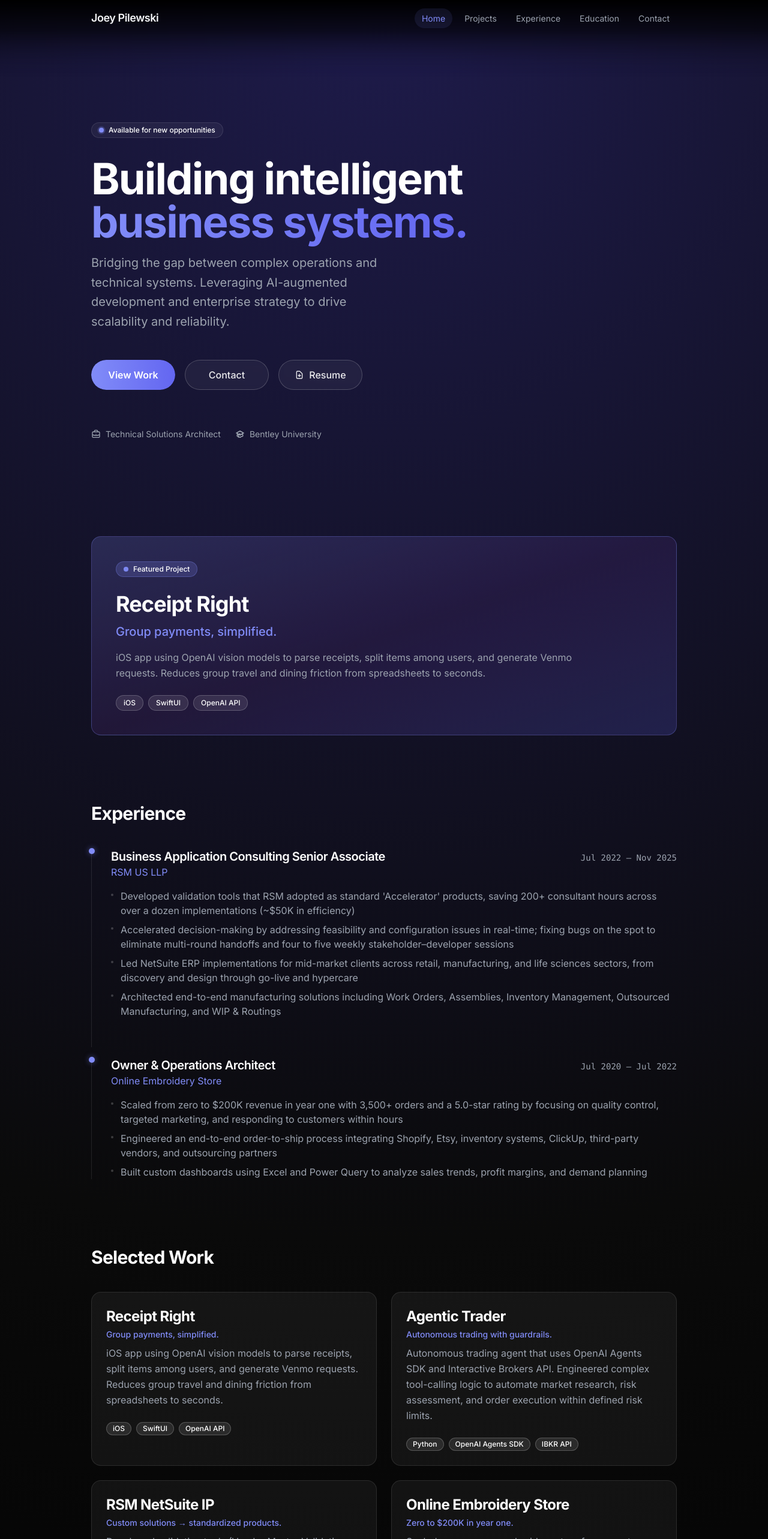
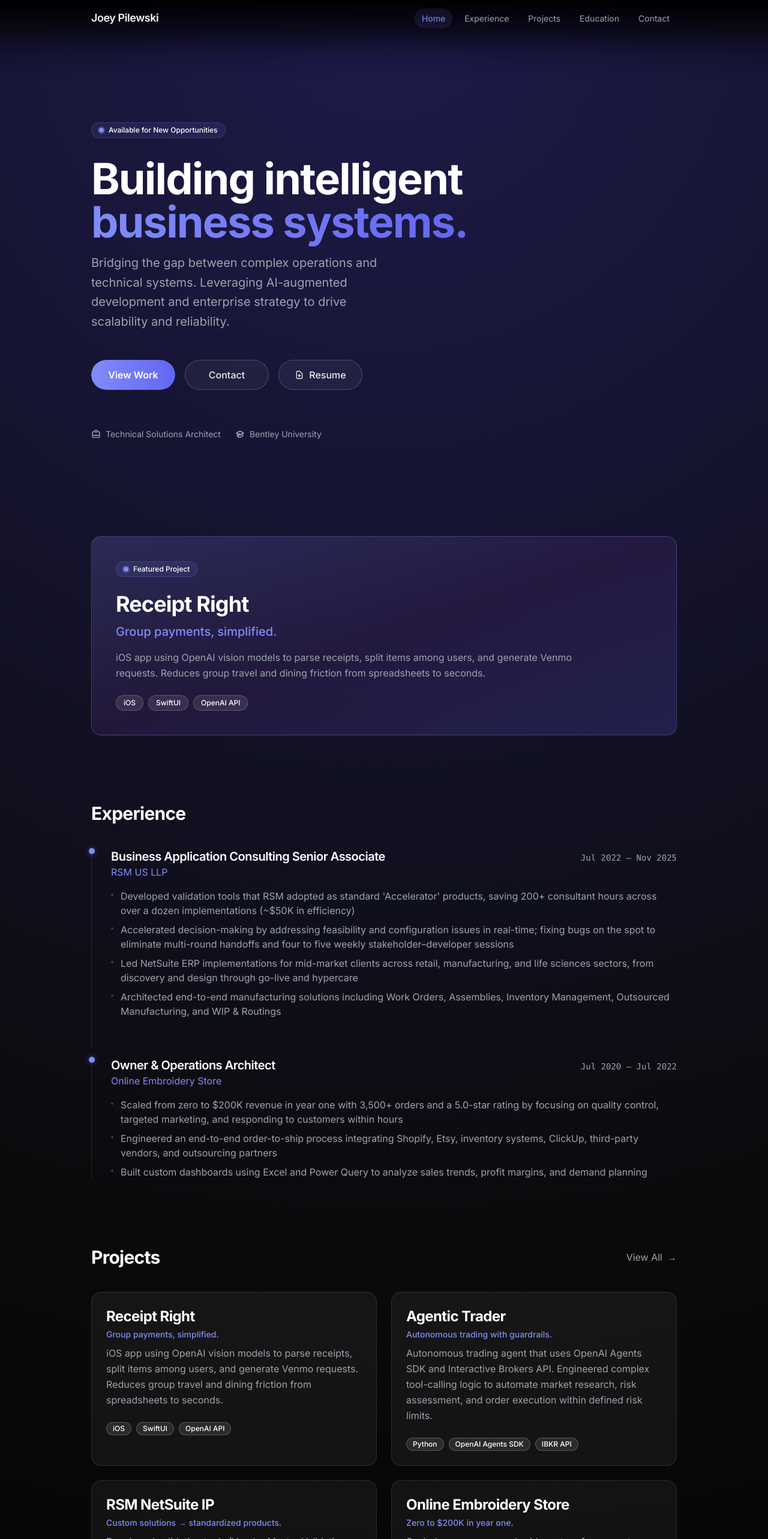
Before and after one commit to joeypilewski/portfolio-website, a Next.js app in the folder portfolio/: page / in a window 1280 px wide. Shown: the top 2566 px of the page at 60% size. Built offline with nearby package versions, Linux system fonts and the light colour scheme.

Commit message:
feat: enhance UI with updated styling for links, skill groups, and project sections

```diff
--- a/portfolio/src/app/contact/page.tsx
+++ b/portfolio/src/app/contact/page.tsx
@@ -94,9 +94,10 @@ export default function ContactPage() {
             <div className="pt-8">
                 <Link
                     href="/"
-                    className="text-text-muted hover:text-white transition-colors"
+                    className="inline-flex items-center gap-2 text-text-muted hover:text-white transition-colors group/link"
                 >
-                    ← Back to Home
+                    <span className="transform group-hover/link:-translate-x-1 transition-transform">←</span>
+                    Back to Home
                 </Link>
             </div>
         </div>
--- a/portfolio/src/app/education/page.tsx
+++ b/portfolio/src/app/education/page.tsx
@@ -32,9 +32,10 @@ export default function EducationPage() {
             <div className="pt-8">
                 <Link
                     href="/"
-                    className="text-text-muted hover:text-white transition-colors"
+                    className="inline-flex items-center gap-2 text-text-muted hover:text-white transition-colors group/link"
                 >
-                    ← Back to Home
+                    <span className="transform group-hover/link:-translate-x-1 transition-transform">←</span>
+                    Back to Home
                 </Link>
             </div>
         </div>
--- a/portfolio/src/app/experience/page.tsx
+++ b/portfolio/src/app/experience/page.tsx
@@ -15,9 +15,10 @@ export default function ExperiencePage() {
             <div className="pt-8">
                 <Link
                     href="/"
-                    className="text-text-muted hover:text-white transition-colors"
+                    className="inline-flex items-center gap-2 text-text-muted hover:text-white transition-colors group/link"
                 >
-                    ← Back to Home
+                    <span className="transform group-hover/link:-translate-x-1 transition-transform">←</span>
+                    Back to Home
                 </Link>
             </div>
         </div>
--- a/portfolio/src/app/not-found.tsx
+++ b/portfolio/src/app/not-found.tsx
@@ -11,11 +11,9 @@ export default function NotFound() {
         </p>
         <Link
           href="/"
-          className="inline-flex items-center gap-2 px-6 py-3 rounded-full bg-white/10 backdrop-blur-md border border-white/20 text-white font-semibold shadow-[0_0_20px_rgba(255,255,255,0.1)] hover:bg-white/20 hover:border-white/30 hover:shadow-[0_0_30px_rgba(255,255,255,0.2)] transition-all duration-300"
+          className="inline-flex items-center gap-2 text-text-muted hover:text-white transition-colors group/link"
         >
-          <svg className="w-4 h-4" fill="none" stroke="currentColor" viewBox="0 0 24 24">
-            <path strokeLinecap="round" strokeLinejoin="round" strokeWidth="2" d="M10 19l-7-7m0 0l7-7m-7 7h18" />
-          </svg>
+          <span className="transform group-hover/link:-translate-x-1 transition-transform">←</span>
           Back to Home
         </Link>
       </div>
--- a/portfolio/src/app/page.tsx
+++ b/portfolio/src/app/page.tsx
@@ -21,8 +21,11 @@ export default function Home() {
           >
             <div className="relative space-y-6">
               <div className="flex items-center justify-between">
-                <div className="inline-flex items-center gap-2 px-3 py-1 rounded-full bg-accent/20 border border-accent/30">
-                  <span className="w-2 h-2 rounded-full bg-accent animate-pulse" />
+                <div className="inline-flex items-center gap-2 px-3 py-1 rounded-full bg-accent/10 border border-accent/20">
+                  <span className="relative flex h-2 w-2">
+                    <span className="animate-ping absolute inline-flex h-full w-full rounded-full bg-accent opacity-75"></span>
+                    <span className="relative inline-flex rounded-full h-2 w-2 bg-accent"></span>
+                  </span>
                   <span className="text-xs font-medium text-white">Featured Project</span>
                 </div>
                 <div className="opacity-0 group-hover:opacity-100 transition-opacity transform translate-x-2 group-hover:translate-x-0 duration-300">
@@ -43,7 +46,7 @@ export default function Home() {
               </div>
 
               <div className="flex flex-wrap gap-2">
-                {receiptRight.tags.map((tag) => (
+                {receiptRight.tags.slice(0, 3).map((tag) => (
                   <span
                     key={tag}
                     className="inline-flex items-center px-3 py-1 rounded-full text-xs font-medium bg-white/10 text-white border border-white/20"
@@ -64,7 +67,14 @@ export default function Home() {
 
       <section id="projects" className="scroll-mt-24">
         <div className="flex items-center justify-between mb-10">
-          <h2 className="text-3xl font-bold text-white">Selected Work</h2>
+          <h2 className="text-3xl font-bold text-white">Projects</h2>
+          <Link
+            href="/projects"
+            className="inline-flex items-center gap-2 text-text-muted hover:text-white transition-colors group/link"
+          >
+            View All
+            <span className="transform group-hover/link:translate-x-1 transition-transform">→</span>
+          </Link>
         </div>
         <div className="grid grid-cols-1 md:grid-cols-2 gap-6">
           {featuredProjects.map((project) => (
--- a/portfolio/src/app/projects/[slug]/page.tsx
+++ b/portfolio/src/app/projects/[slug]/page.tsx
@@ -135,11 +135,9 @@ export default async function ProjectPage({ params, searchParams }: Props) {
             <div className="pt-8">
                 <Link
                     href={backUrl}
-                    className="inline-flex items-center gap-2 text-text-muted hover:text-white transition-colors"
+                    className="inline-flex items-center gap-2 text-text-muted hover:text-white transition-colors group/link"
                 >
-                    <svg className="w-4 h-4" fill="none" stroke="currentColor" viewBox="0 0 24 24">
-                        <path strokeLinecap="round" strokeLinejoin="round" strokeWidth="2" d="M15 19l-7-7 7-7" />
-                    </svg>
+                    <span className="transform group-hover/link:-translate-x-1 transition-transform">←</span>
                     {backText}
                 </Link>
             </div>
--- a/portfolio/src/app/projects/page.tsx
+++ b/portfolio/src/app/projects/page.tsx
@@ -19,9 +19,10 @@ export default function ProjectsPage() {
             <div className="pt-8">
                 <Link
                     href="/"
-                    className="text-text-muted hover:text-white transition-colors"
+                    className="inline-flex items-center gap-2 text-text-muted hover:text-white transition-colors group/link"
                 >
-                    ← Back to Home
+                    <span className="transform group-hover/link:-translate-x-1 transition-transform">←</span>
+                    Back to Home
                 </Link>
             </div>
         </div>
--- a/portfolio/src/components/Header.tsx
+++ b/portfolio/src/components/Header.tsx
@@ -6,8 +6,8 @@ import { usePathname } from "next/navigation";
 
 const navItems = [
   { href: "/", label: "Home" },
+  { href: "/experience", label: "Experience" },
   { href: "/projects", label: "Projects" },
-  { href: "/experience", label: "Experience" },
   { href: "/education", label: "Education" },
   { href: "/contact", label: "Contact" },
 ];
--- a/portfolio/src/components/Hero.tsx
+++ b/portfolio/src/components/Hero.tsx
@@ -19,12 +19,12 @@ export function Hero() {
     <>
       <section className="pt-8 md:pt-20 pb-12">
         <div className="flex flex-col items-start max-w-2xl space-y-6 md:space-y-8">
-          <div className="inline-flex items-center gap-2 px-3 py-1 rounded-full border border-white/10 bg-white/5 text-xs font-medium text-white">
+          <div className="inline-flex items-center gap-2 px-3 py-1 rounded-full border border-accent/20 bg-accent/10 text-xs font-medium text-white">
             <span className="relative flex h-2 w-2">
               <span className="animate-ping absolute inline-flex h-full w-full rounded-full bg-accent opacity-75"></span>
               <span className="relative inline-flex rounded-full h-2 w-2 bg-accent"></span>
             </span>
-            Available for new opportunities
+            Available for New Opportunities
           </div>
 
           <div className="space-y-4">
--- a/portfolio/src/components/SkillGroup.tsx
+++ b/portfolio/src/components/SkillGroup.tsx
@@ -6,20 +6,27 @@ interface SkillGroupProps {
 
 export function SkillGroup({ group }: SkillGroupProps) {
   return (
-    <div className="space-y-4">
-      <h3 className="text-sm font-semibold tracking-wider text-gray-400 uppercase">
+    <div className="group/card relative p-6 sm:p-8 rounded-2xl bg-white/[0.02] border border-white/5 hover:bg-white/[0.04] hover:border-white/10 transition-all duration-500 h-full overflow-hidden">
+      {/* Background glow on hover */}
+      <div className="absolute -inset-0.5 bg-gradient-to-br from-accent/0 to-indigo-500/0 group-hover/card:from-accent/5 group-hover/card:to-indigo-500/5 transition-all duration-500 rounded-2xl -z-10" />
+
+      <div className="space-y-6 relative z-10">
+        <h3 className="text-[11px] font-bold tracking-[0.2em] text-accent/80 uppercase flex items-center gap-2">
+          <span className="w-1.5 h-1.5 rounded-full bg-accent animate-pulse" />
           {group.title}
         </h3>
-      <div className="flex flex-wrap gap-2">
+        <div className="flex flex-wrap gap-2.5">
           {group.skills.map((skill, i) => (
             <span
               key={i}
-            className="inline-flex items-center px-3 py-1 rounded-full text-sm font-medium bg-white/5 border border-white/10 text-gray-300 hover:bg-white/10 hover:text-white transition-colors cursor-default"
+              className="inline-flex items-center gap-1.5 px-3 py-1.5 rounded-full text-xs font-medium bg-white/[0.03] border border-white/10 text-text-muted hover:bg-accent/10 hover:border-accent/20 hover:text-white transition-all duration-300 cursor-default group/skill shadow-sm"
             >
+              <div className="w-1 h-1 rounded-full bg-white/20 group-hover/skill:bg-accent transition-colors shrink-0" />
               {skill}
             </span>
           ))}
         </div>
       </div>
+    </div>
   );
 }
```
Lines whose indentation alone changed are shown as unchanged.
